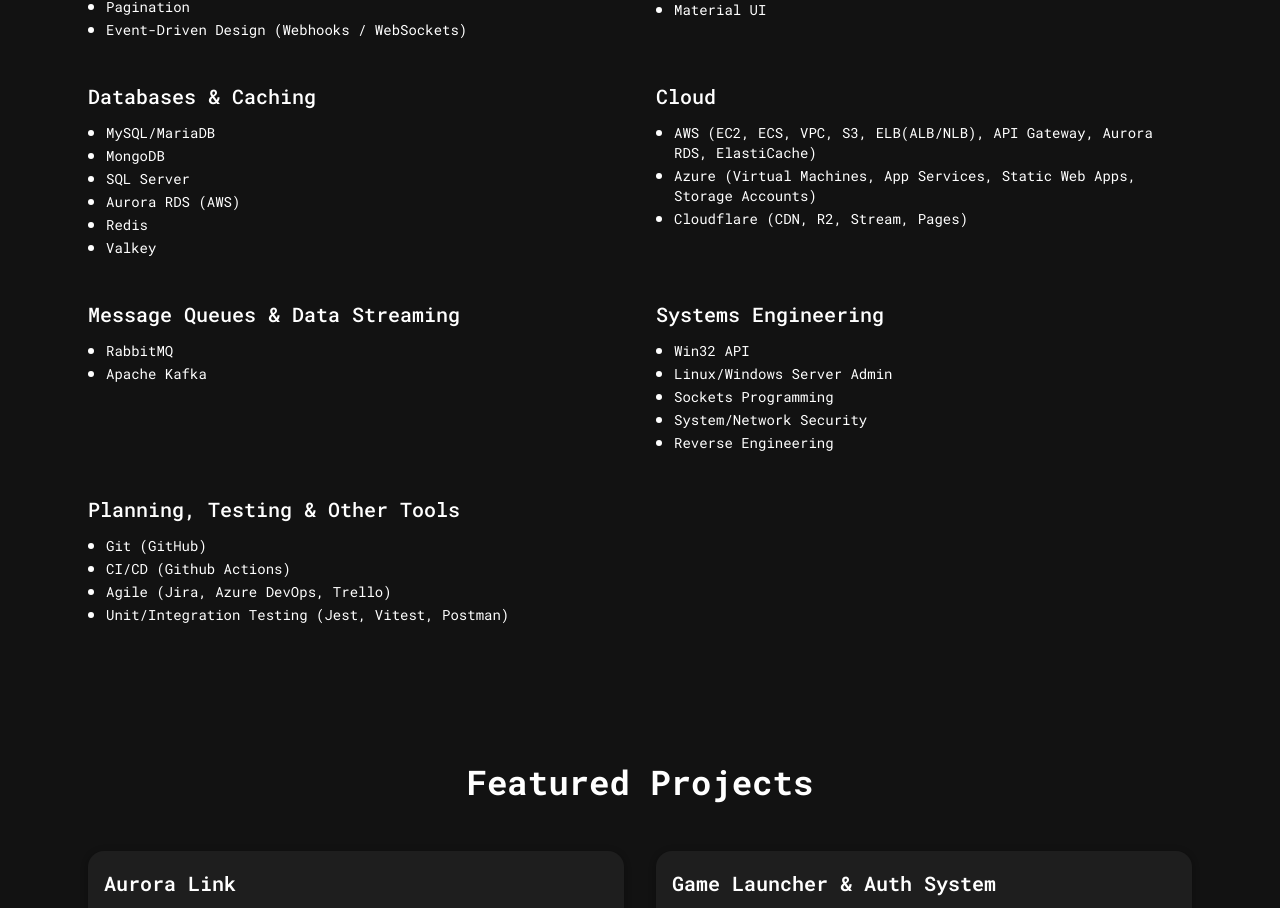
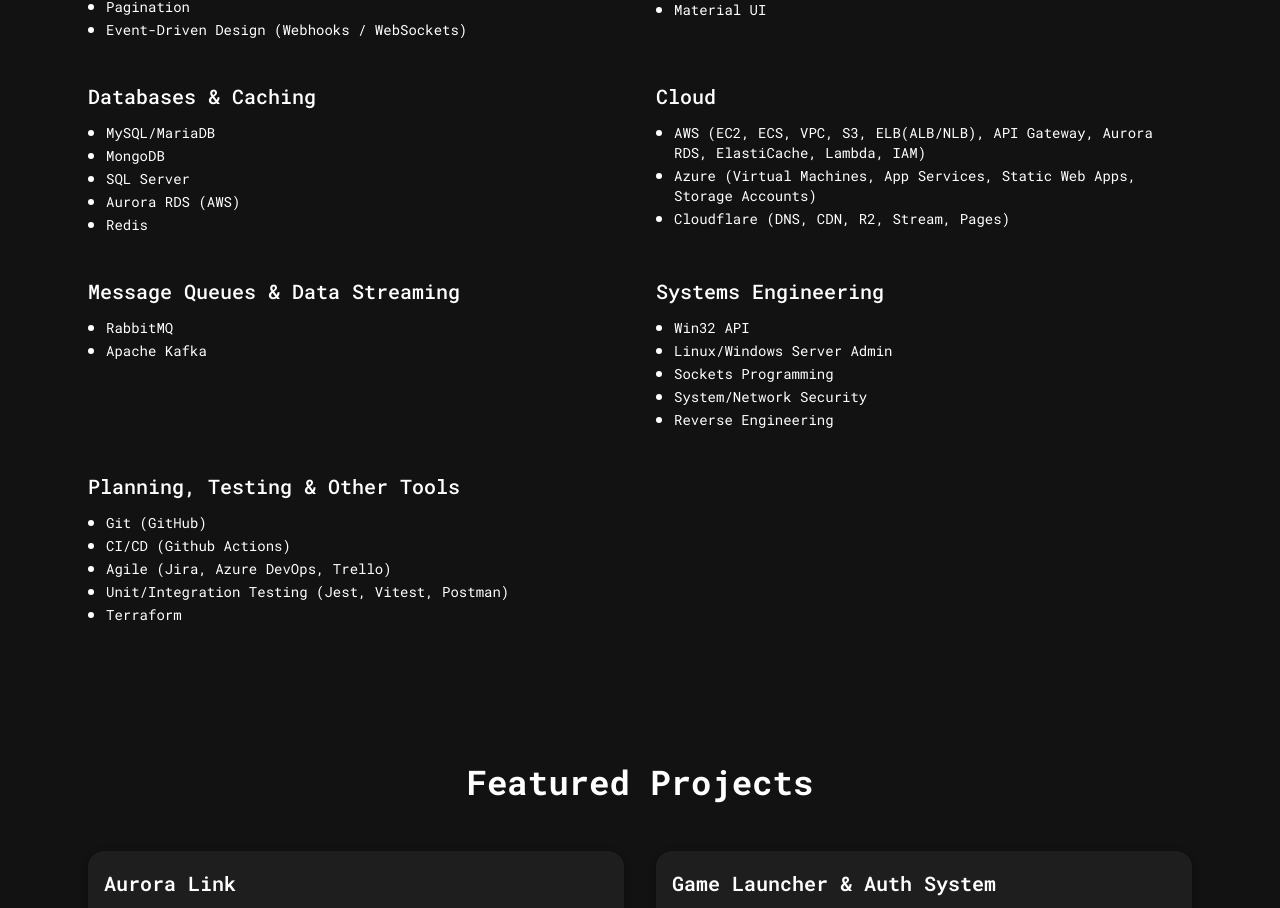
Before and after one commit to menmaa/menma-portfolio, a Next.js app in the folder app/: page / in a window 1280 px wide. Shown: the part 2557-3465 px from the top of the page. Built offline with nearby package versions, Linux system fonts and the light colour scheme; no server answers; what @mui/material-nextjs would draw is missing.

Commit message:
Update Skills

```diff
--- a/app/src/components/SkillsSection.tsx
+++ b/app/src/components/SkillsSection.tsx
@@ -69,16 +69,15 @@ const categories: SkillCategory[] = [
       { name: 'MongoDB' },
       { name: 'SQL Server' },
       { name: 'Aurora RDS (AWS)' },
-      { name: 'Redis' },
-      { name: 'Valkey' },
+      { name: 'Redis' }
     ]
   },
   {
     title: 'Cloud',
     entries: [
-      { name: 'AWS (EC2, ECS, VPC, S3, ELB(ALB/NLB), API Gateway, Aurora RDS, ElastiCache)' },
+      { name: 'AWS (EC2, ECS, VPC, S3, ELB(ALB/NLB), API Gateway, Aurora RDS, ElastiCache, Lambda, IAM)' },
       { name: 'Azure (Virtual Machines, App Services, Static Web Apps, Storage Accounts)' },
-      { name: 'Cloudflare (CDN, R2, Stream, Pages)' }
+      { name: 'Cloudflare (DNS, CDN, R2, Stream, Pages)' }
     ]
   },
   {
@@ -104,7 +103,8 @@ const categories: SkillCategory[] = [
       { name: "Git (GitHub)" },
       { name: "CI/CD (Github Actions)" },
       { name: "Agile (Jira, Azure DevOps, Trello)" },
-      { name: "Unit/Integration Testing (Jest, Vitest, Postman)" }
+      { name: "Unit/Integration Testing (Jest, Vitest, Postman)" },
+      { name: "Terraform" }
     ]
   }
 ];
```
